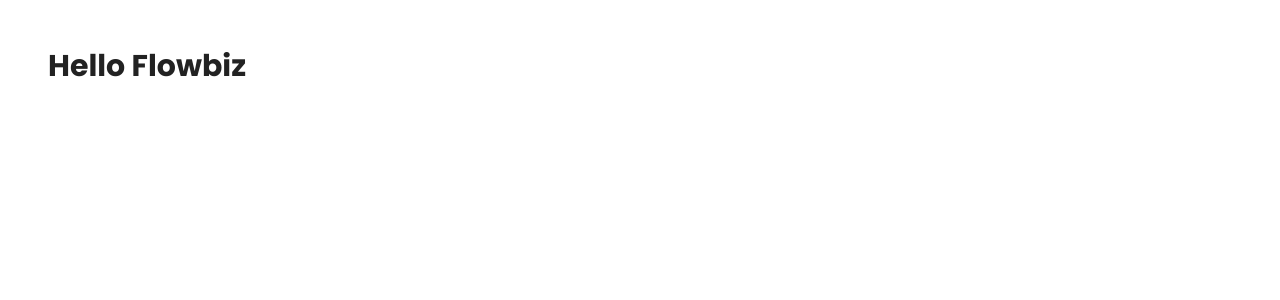
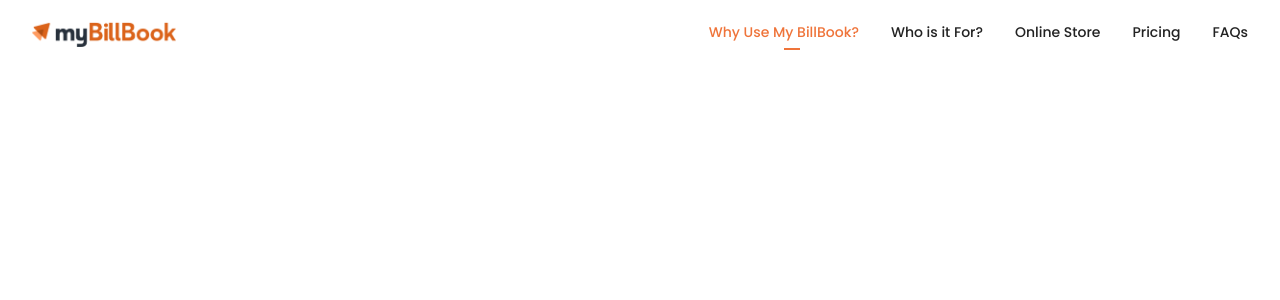
Before and after one commit to themashcodee/mybillbook, a Next.js app: page / in a window 1280 px wide. Shown: the top 300 px of the page. Built offline with nearby package versions, Linux system fonts and the light colour scheme.

Commit message:
feat: add header component

```diff
--- /dev/null
+++ b/components/core/header/header.tsx
@@ -0,0 +1,33 @@
+import React from "react"
+import { Container, Logo } from "components/core"
+import Link from "next/link"
+
+export const Header = () => {
+	return (
+		<header className="flex justify-center items-center h-16">
+			<Container className="flex items-center justify-between gap-8">
+				<div>
+					<Logo />
+				</div>
+
+				<ul className="flex items-center gap-8 font-medium text-sm">
+					<li className="text-primary relative before:absolute before:w-4 before:h-[2px] before:bg-primary before:-bottom-2 before:left-1/2">
+						<Link href="/">Why Use My BillBook?</Link>
+					</li>
+					<li>
+						<Link href="/">Who is it For?</Link>
+					</li>
+					<li>
+						<Link href="/">Online Store</Link>
+					</li>
+					<li>
+						<Link href="/">Pricing</Link>
+					</li>
+					<li>
+						<Link href="/">FAQs</Link>
+					</li>
+				</ul>
+			</Container>
+		</header>
+	)
+}
--- /dev/null
+++ b/components/core/header/index.ts
@@ -0,0 +1 @@
+export * from "./header"
--- /dev/null
+++ b/components/core/index.ts
@@ -0,0 +1,4 @@
+export * from "./container"
+export * from "./header"
+export * from "./logo"
+export * from "./head"
--- a/pages/index.tsx
+++ b/pages/index.tsx
@@ -1,20 +1,14 @@
+import React from "react"
 import type { NextPage } from "next"
-import Head from "next/head"
+import { Header, Head } from "components/core"
 
 const Home: NextPage = () => {
 	return (
 		<>
-			<Head>
-				<title>Flobiz Internship Assignment</title>
-				<meta
-					name="description"
-					content="Flowbiz Internship Assignment for frontend role"
-				/>
-				<link rel="icon" href="/favicon.png" />
-			</Head>
+			<Head />
 
-			<main className="p-12">
-				<h1 className="font-bold text-3xl">Hello Flowbiz</h1>
+			<main className="flex flex-col w-full">
+				<Header />
 			</main>
 		</>
 	)
```
